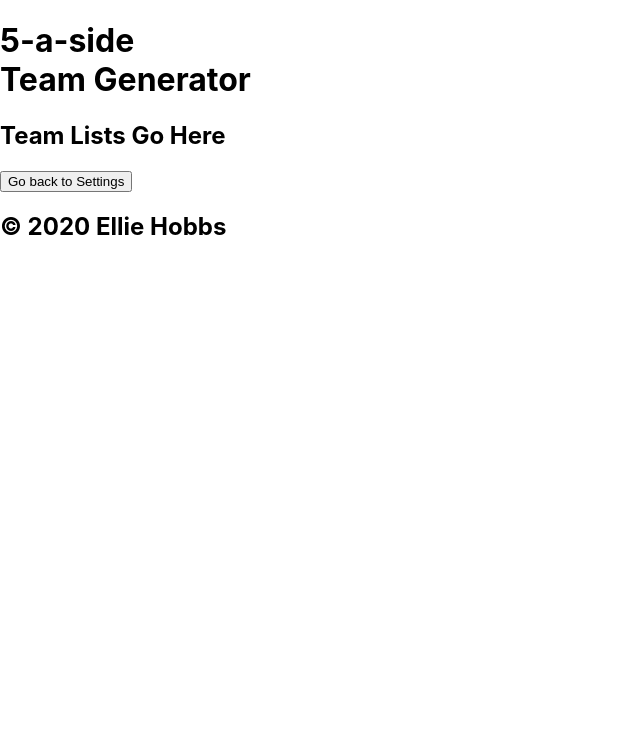
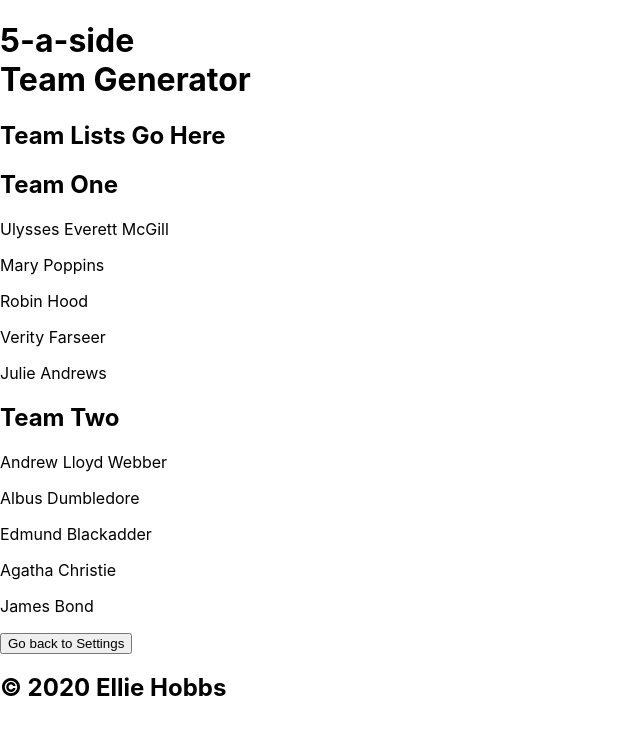
Before and after one commit to Nelboh/technical-challenge, a React (Create React App) app: page / in a window 1280 px wide. Both pictures are taken after a click on the button "Generate Teams". Shown: the top 734 px of the page, without its empty margins (0-640 px from the left). Built offline with nearby package versions, Linux system fonts and the light colour scheme.

Commit message:
MVP complete. Clicking generate teams button now creates two teams of shuffled players in List component.

```diff
--- a/src/components/Lists/Lists.js
+++ b/src/components/Lists/Lists.js
@@ -18,9 +18,27 @@ class Lists extends Component {
     }
 
     render() {
+
+        let teamA = store.getState().teamA;
+        let teamB = store.getState().teamB;
+
         return (
             <>
                 <h2>Team Lists Go Here</h2>
+
+                <h2>Team One</h2>
+                {teamA.map((player, index) => (
+                    <div key={index}>
+                        <p>{player}</p>
+                    </div>
+                ))}
+
+                <h2>Team Two</h2>
+                {teamB.map((player, index) => (
+                    <div key={index}>
+                        <p>{player}</p>
+                    </div>
+                ))}
 
                 <button onClick={this.handleOpenSettings}>Go back to Settings</button>
             </>
--- a/src/data/initial.js
+++ b/src/data/initial.js
@@ -1,6 +1,6 @@
 const initial = {
 
-    "settingsComplete": false,
+    // "settingsComplete": false,
 
     "playersArray": ["Mary Poppins", "Agatha Christie", "James Bond", "Edmund Blackadder", "Andrew Lloyd Webber", "Robin Hood", "Julie Andrews", "Albus Dumbledore", "Verity Farseer", "Ulysses Everett McGill"],
 
```
Also changed, not shown: 1 other file (tests, documents, lock files or other folders).
